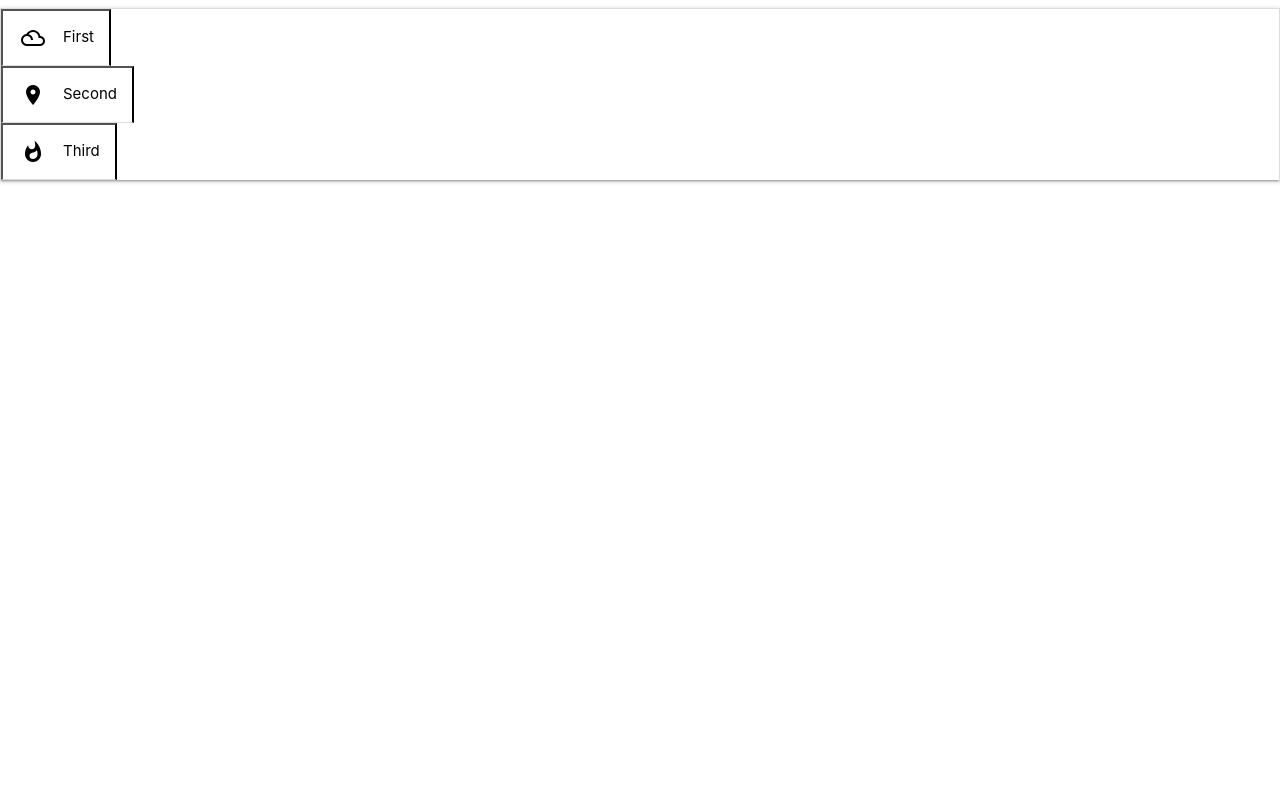
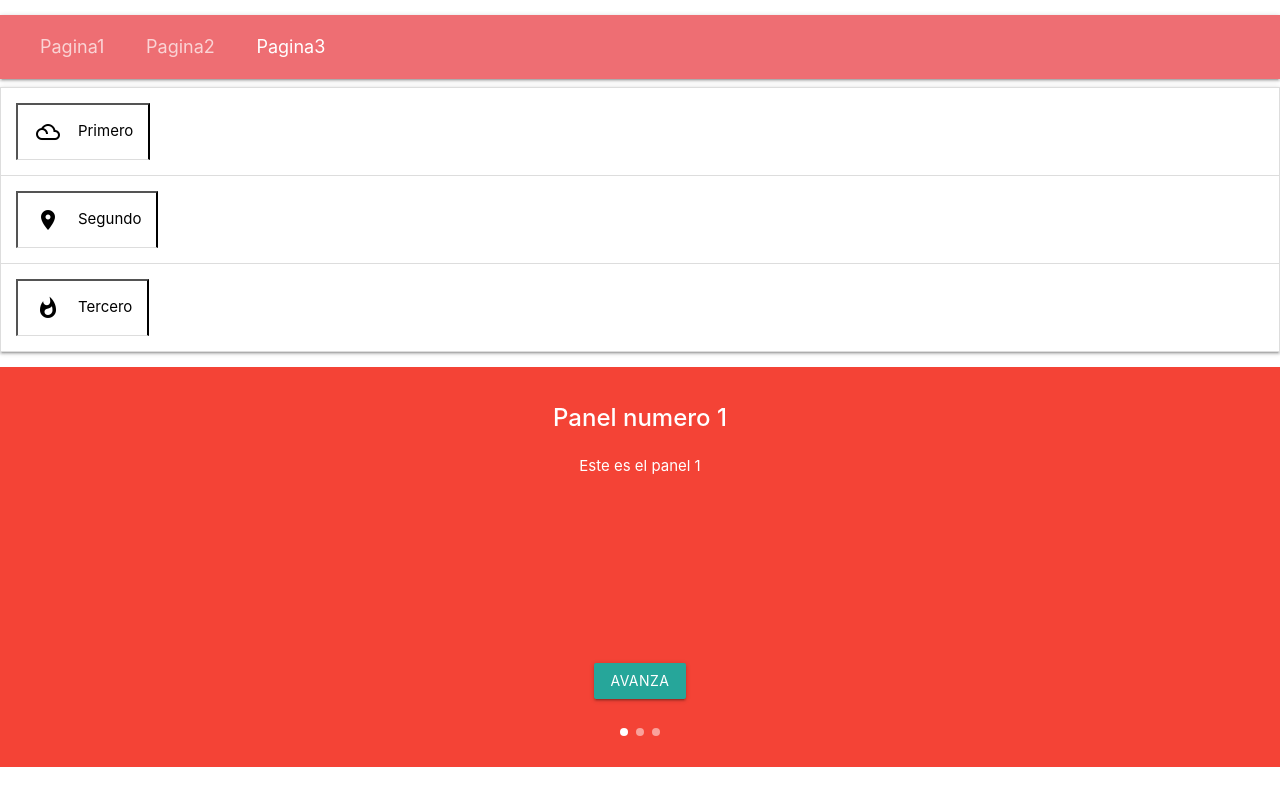
Before and after one commit to AitorAlonsoMelian/EvaluacionRapidaAccesibilidad, a plain HTML site: page index.html in a window 1280 px wide. Drawn offline with nearby package versions, Linux system fonts and the light colour scheme.

Commit message:
Update index.html

```diff
--- a/index.html
+++ b/index.html
@@ -1,50 +1,121 @@
 <!DOCTYPE html>
-
 <html lang="en" xmlns="http://www.w3.org/1999/xhtml">
   <head>
     <meta charset="utf-8" />
     <title>Evaluacion Rapida Accesibilidad</title>
-
     <!--Import Google Icon Font-->
     <link href="https://fonts.googleapis.com/icon?family=Material+Icons" rel="stylesheet">
     <!--Import materialize.css-->
     <link type="text/css" rel="stylesheet" href="css/materialize.min.css" media="screen,projection" />
-
     <!--Let browser know website is optimized for mobile-->
     <meta name="viewport" content="width=device-width, initial-scale=1.0" />
-
   </head>
   <body>
 
+    <!-- Barra con migas de pan -->
+    <nav>
+      <div class="nav-wrapper" aria-label="Migas de pan de 3 elementos">
+        <div class="col s12">
+          <ol>
+            <a href="#!" class="breadcrumb" aria-hidden="true">Pagina1</a>
+            <a href="#!" class="breadcrumb" aria-hidden="true">Pagina2</a>
+            <a href="#!" class="breadcrumb" aria-hidden="true" aria-current="location">Pagina3</a>
+          </ol>
+        </div>
+      </div>
+    </nav>
+
+    <!-- Acordeon materialize editado -->
     <div class="acordeon">
       <ul class="collapsible">
         <li>
-                <button id="boton-1" aria-expanded="false" aria-controls="bodycolap1" class="collapsible-header"><i class="material-icons">filter_drama</i>First</button>
-                <div hidden="" id="bodycolap1" class="collapsible-body"><span>Lorem ipsum dolor sit amet.</span></div>
+          <div class="collapsible-header">
+            <button id="boton-1" onclick="actuar(event)" aria-expanded="false" aria-controls="bodycolap1"
+            class="collapsible-header"><i class="material-icons">filter_drama</i>Primero</button>
+          </div>
+          <div aria-hidden="" id="bodycolap1" class="collapsible-body"><span>Lorem ipsum dolor sit amet.</span></div>
         </li>
         <li>
-                <button id="boton-2" aria-expanded="false" aria-controls="bodycolap2" class="collapsible-header"><i class="material-icons">place</i>Second</button>
-                <div hidden="" id="bodycolap2" class="collapsible-body"><span>Lorem ipsum dolor sit amet.</span></div>
+          <div class="collapsible-header">
+            <button id="boton-2" onclick="actuar(event)" aria-expanded="false" aria-controls="bodycolap2"
+            class="collapsible-header"><i class="material-icons">place</i>Segundo</button>
+          </div>
+          <div aria-hidden="" id="bodycolap2" class="collapsible-body"><span>Lorem ipsum dolor sit amet.</span></div>
         </li>
         <li>
-                <button id="boton-3" aria-expanded="false" aria-controls="bodycolap3" class="collapsible-header"><i class="material-icons">whatshot</i>Third</button>
-                <div hidden="" id="bodycolap3" class="collapsible-body"><span>Lorem ipsum dolor sit amet.</span></div>
+          <div class="collapsible-header">
+            <button id="boton-3" onclick="actuar(event)" aria-expanded="false" aria-controls="bodycolap3"
+            class="collapsible-header"><i class="material-icons">whatshot</i>Tercero</button>
+          </div>
+          <div aria-hidden="" id="bodycolap3" class="collapsible-body"><span>Lorem ipsum dolor sit amet.</span></div>
         </li>
       </ul>
     </div>
 
+    <!-- Carrusel materialize editado -->
+    <div class=" carousel carousel-slider center" aria-live="polite">
+      <div class="carousel-fixed-item ">
+        <button id="Btn_avanzar" class="btn waves-button-input" tabindex="0" onclick="siguiente(event);"
+          aria-controls="Diapositiva" aria-label="Avanzar de diapositiva">Avanza</button>
+      </div>
+      <div class="carousel-item red white-text" id="Diapositiva" href="#one!" aria-hidden="false" tabindex="-1">
+        <h2>Panel numero 1</h2>
+        <p class="white-text" id="p1">Este es el panel 1</p>
+      </div>
+      <div class="carousel-item amber white-text" id="Diapositiva" href="#two!" aria-hidden="true" tabindex="-1">
+        <h2>Panel numero 2</h2>
+        <p class="white-text" id="p2">Este es el panel 2</p>
+      </div>
+      <div class="carousel-item green white-text" id="Diapositiva" href="#three!" aria-hidden="true" tabindex="-1">
+        <h2>Panel numero 3</h2>
+        <p class="white-text" id="p3">Este es el panel 3</p>
+      </div>
+    </div>
+
+
     <!--SCRIPTS-->
     <script src="https://code.jquery.com/jquery-3.5.1.min.js"
       integrity="sha256-9/aliU8dGd2tb6OSsuzixeV4y/faTqgFtohetphbbj0="
-            crossorigin="anonymous">
-    </script>
+      crossorigin="anonymous"></script>
     <script type="text/javascript" src="js/materialize.min.js"></script>
     <!--SCRIPTS-->
+    <script>
 
-    <script>
+      //Codigo JS del carrusel
+      document.addEventListener('DOMContentLoaded', function () {
+        var elementos = document.querySelectorAll('.carousel');
+        var instances = M.Carousel.init(elementos, {
+          indicators: true,
+          fullWidth: true
+         });
+       });
+
+       function siguiente(even) {
+        $('.carousel').carousel('next');
+       }
+
+       //Codigo JS del acordeon
        $(document).ready(function () {
          $('.collapsible').collapsible();
        });
+
+       var boton1acordeon = document.getElementById("boton1");
+
+      function actuar(even) {
+        var expandidob1 = boton1acordeon.getAttribute("aria-expanded");
+        var escondidob1 = document.getElementById("bodycolap1").getAttribute("aria-hidden");
+
+        if(expandidob1 == "true"){
+          expandidob1 = "false";
+          escondidob1 = "true";
+        }else{
+          expandidob1 = "true";
+          escondidob1 = "false";
+        }
+        boton1acordeon.setAttribute("aria-expanded", expandidob1);
+        document.getElementById("bodycolap1").setAttribute("aria-hidden", escondidob1);
+
+      }
     </script>
   </body>
 </html>
```
Lines whose indentation alone changed are shown as unchanged.
